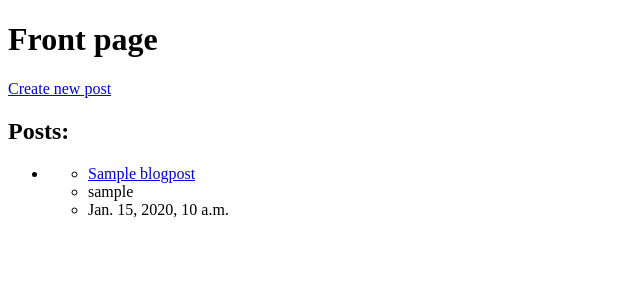
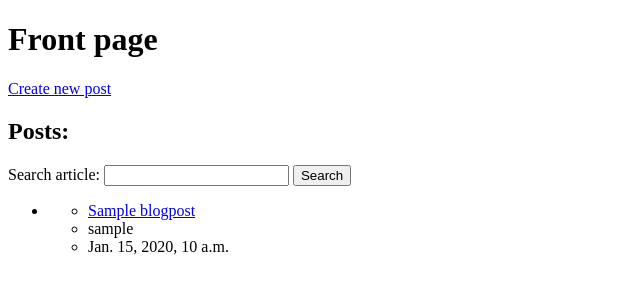
Before and after one commit to Vezoth/csb2025project, a Django app: page / in a window 1280 px wide. Shown: the part 26-326 px from the top of the page, without its empty margins (0-640 px from the left). Run offline with Django 5.2, Linux system fonts and the light colour scheme; tables that the repository leaves empty hold one stand-in row (values such as "Sample post").

Commit message:
Sql injection vulnerability

```diff
--- a/blog/templates/blog/index.html
+++ b/blog/templates/blog/index.html
@@ -4,6 +4,11 @@
 <h1>Front page</h1>
 <a href="{% url 'newpost'%}">Create new post</a>
 <h2>Posts:</h2>
+<form action="" method="GET">
+    <label for="search">Search article:</label>
+    <input type="text" name="search" id="search" />
+    <input type="submit" value="Search" />
+</form>
 <ul>
     {% for post in posts %}
         <li>
--- a/blog/views.py
+++ b/blog/views.py
@@ -5,7 +5,12 @@ from django.contrib.auth.decorators import login_required
 
 # Create your views here.
 def index(request):
-    posts = BlogPost.objects.all().order_by('-created')
+    search = request.GET.get('search', '')
+    if search:
+        query = "SELECT * FROM blog_blogpost WHERE title LIKE '%%%s%%' ORDER BY created DESC" % search
+        posts = BlogPost.objects.raw(query)
+    else:
+        posts = BlogPost.objects.all().order_by('-created')
     return render(request, 'blog/index.html', {'posts' : posts})
 
 @login_required
```
